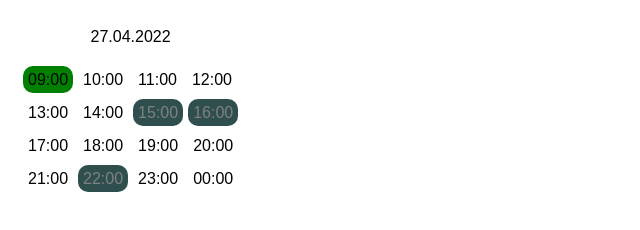
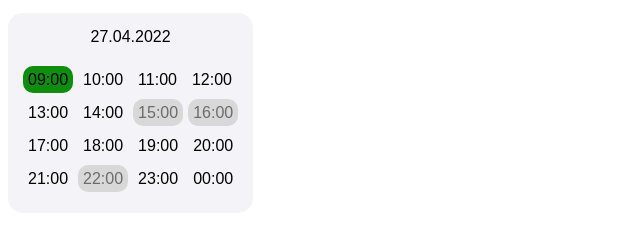
Before and after one commit to SergeGoldman/TestExJS, a plain HTML site: page index.html in a window 1280 px wide. Both pictures are taken after a click on the element "09:00". Shown: the whole page, without its empty margins (0-640 px from the left). Drawn offline with Linux system fonts and the light colour scheme.

Commit message:
Initial commit

```diff
--- a/index.html
+++ b/index.html
@@ -3,7 +3,7 @@
   <head>
     <meta charset="UTF-8">
     <meta name="viewport" content="width=device-width, initial-scale=1.0">
-    <title>Песочница</title>
+    <title>TestExJS</title>
     <link rel="stylesheet" href="resource/style.css">
   </head>
   <body>
--- a/resource/style.css
+++ b/resource/style.css
@@ -8,6 +8,8 @@ div {
   position: absolute;
   cursor: default;
   font-family: sans-serif;
+  background-color: #f4f4f8;
+  border-radius: 15px;
 }
 
 .date {
@@ -22,7 +24,7 @@ div {
 
 .timeButton:hover {
   cursor: pointer;
-  background-color: grey;
+  background-color: #7ebf43;
 }
 
 .timeSpace {
@@ -30,19 +32,19 @@ div {
 }
 
 .booked-true {
-  background-color: darkslategray;
-  color: grey;
+  background-color: #d8d8d8;
+  color: #6b6b6b;
 }
 
 .booked-true:hover {
   cursor: default;
-  background-color: darkslategray;
+  background-color: #d8d8d8;
 }
 
 .buttonClicked {
-  background-color: green;
+  background-color: #0f8d0f;
 }
 
 .buttonClicked:hover {
-  background-color: green;
+  background-color: #0f8d0f;
 }
```
